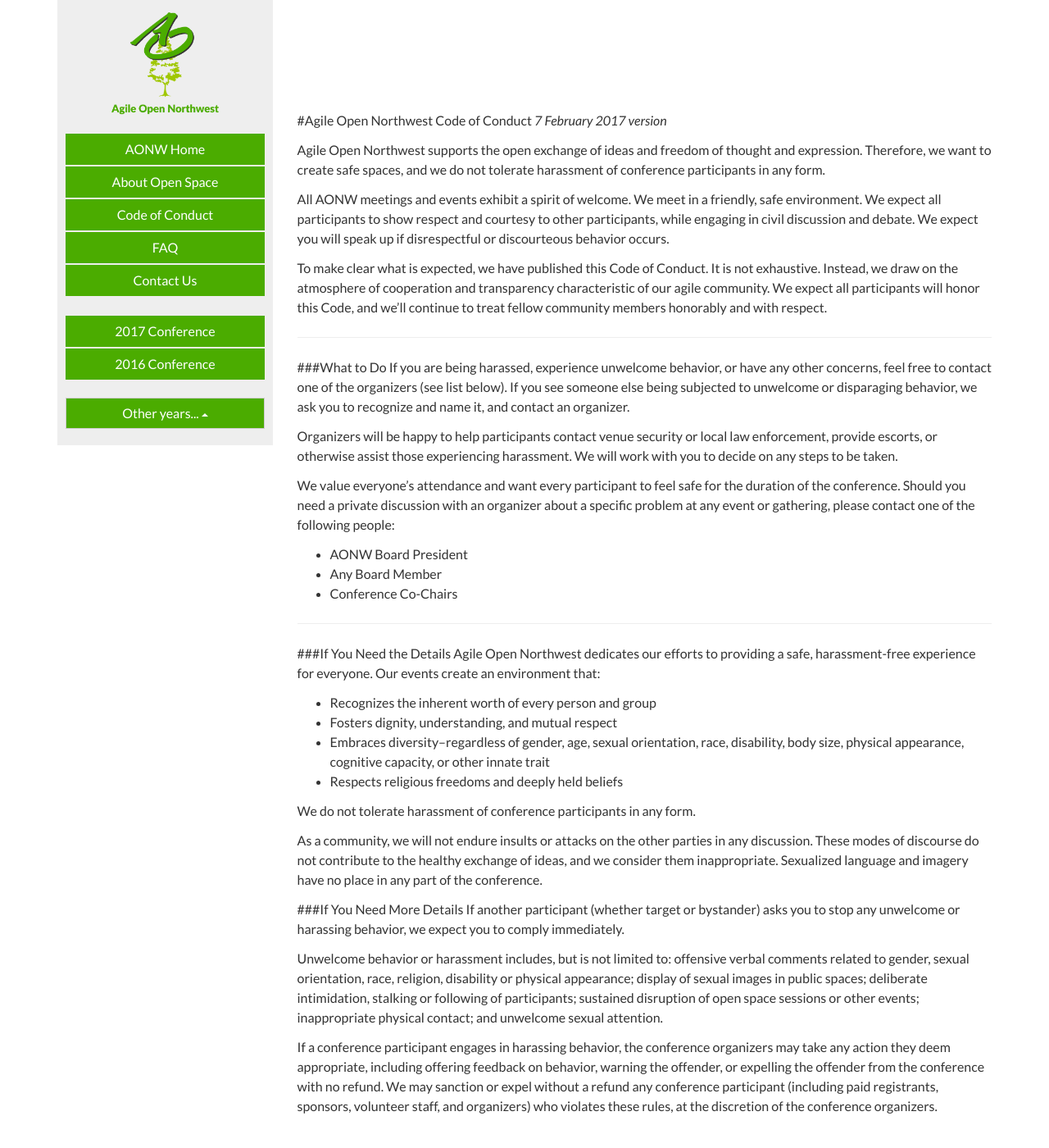
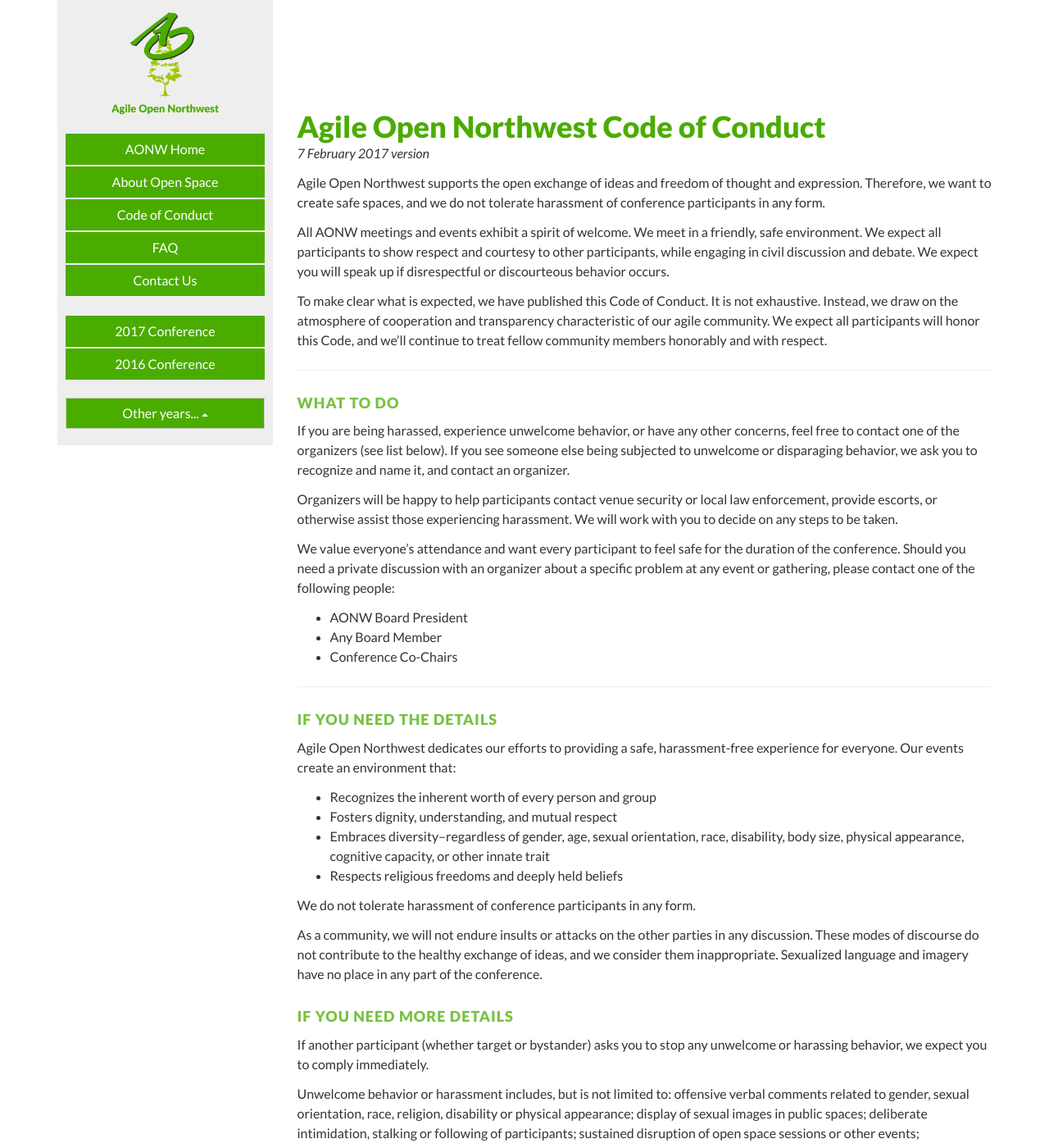
Before and after one commit to agileopennorthwest/agileopennorthwest.github.io, a Jekyll site: the page built from codeOfConduct.md, in a window 1280 px wide and 1400 px high. Shown: the whole window at 82% size. Built offline with Jekyll 4.4.1, drawn with Linux system fonts in a browser that asks for light colours; comment, search, counter and statistics services are not loaded.

Commit message:
arg2 still trying to fix the code of conduct page

```diff
--- a/codeOfConduct.md
+++ b/codeOfConduct.md
@@ -4,9 +4,7 @@
 
 ---
 
-{: class="lead"}
-
-#Agile Open Northwest Code of Conduct
+<h1>Agile Open Northwest Code of Conduct</h1>
 *7 February 2017 version*
 
 Agile Open Northwest supports the open exchange of ideas and freedom of thought and expression. Therefore, we want to create safe
@@ -22,7 +20,7 @@
 
 ---
 
-###What to Do
+<h3>What to Do</h3>
 If you are being harassed, experience unwelcome behavior, or have any other concerns, feel free to contact one of the organizers
 (see list below). If you see someone else being subjected to unwelcome or disparaging behavior, we ask you to recognize and name it,
 and contact an organizer.
@@ -39,7 +37,7 @@
 
 ---
 
-###If You Need the Details
+<h3>If You Need the Details</h3>
 Agile Open Northwest dedicates our efforts to providing a safe, harassment-free experience for everyone. Our events create an
 environment that:
 
@@ -54,7 +52,7 @@
 contribute to the healthy exchange of ideas, and we consider them inappropriate. Sexualized language and imagery have no place in any
 part of the conference.
 
-###If You Need More Details
+<h3>If You Need More Details</h3>
 If another participant (whether target or bystander) asks you to stop any unwelcome or harassing behavior, we expect you to comply
 immediately.
 
```
